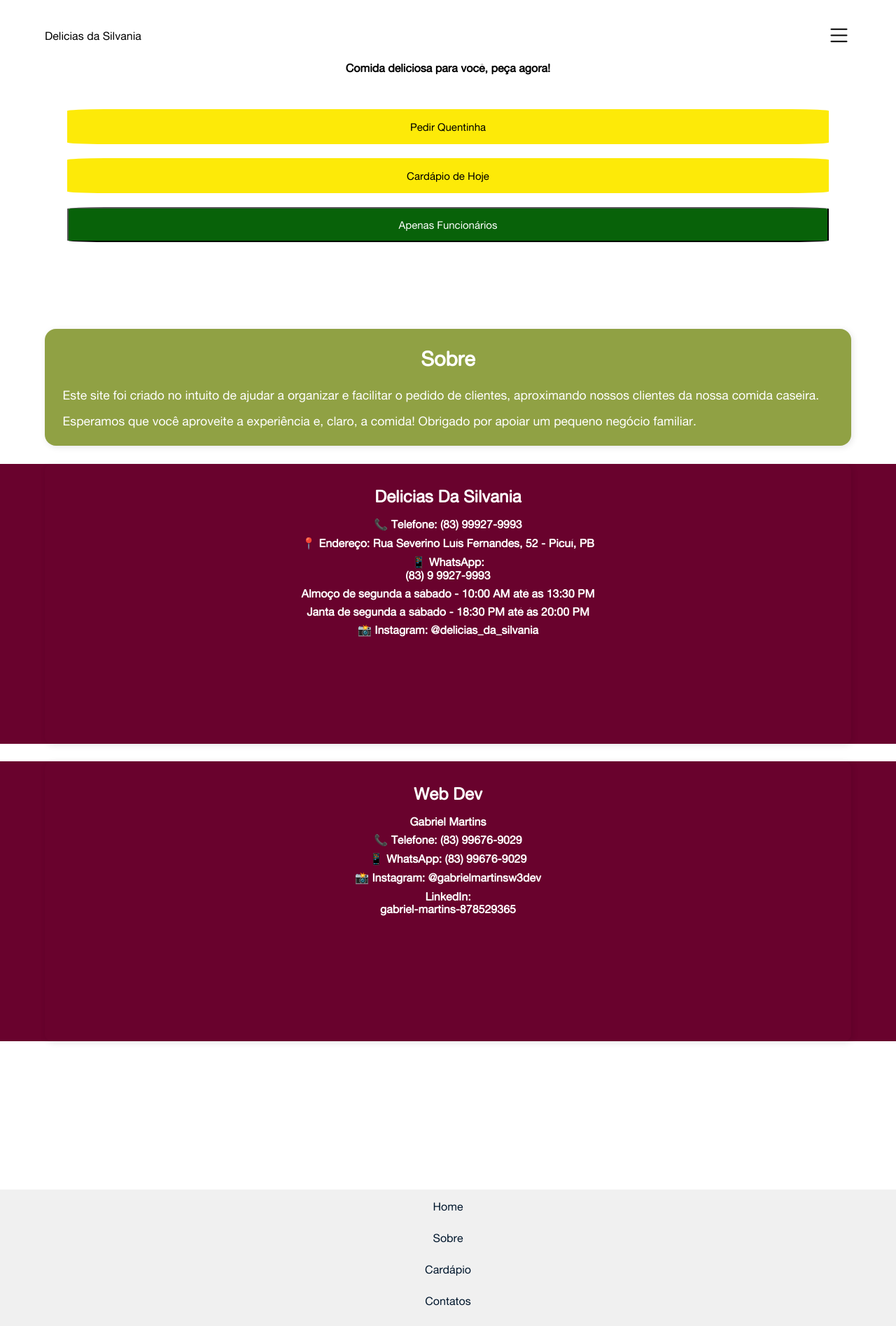
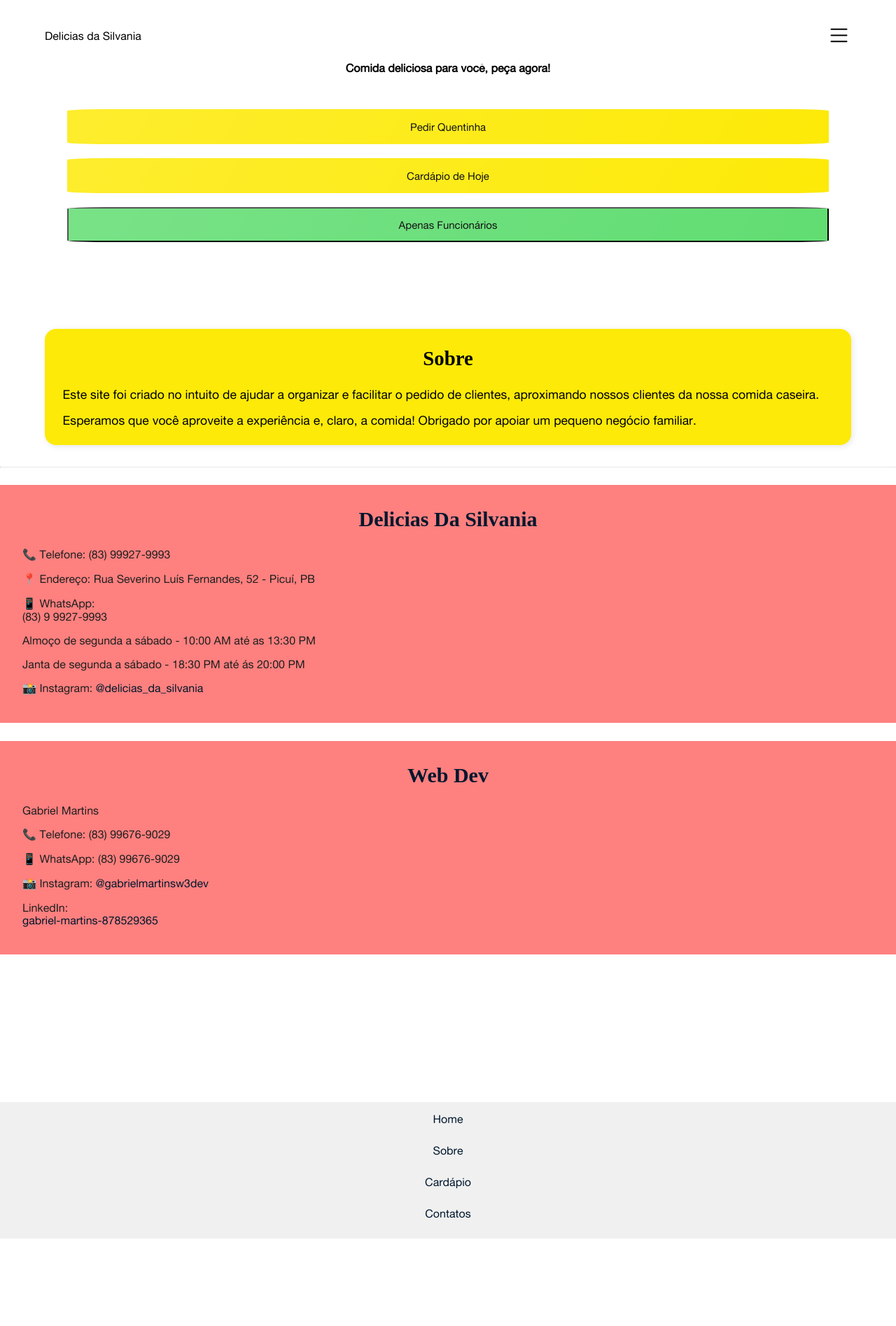
Before and after one commit to GabrielGreapy/ProjetoQuentinha, a Flask app: page / in a window 1280 px wide. Shown: the whole page at 70% size. After the commit the page ends 1770 px from the top, so only its background shows below. Run offline with Flask 3, Linux system fonts and the light colour scheme.

Commit message:
Nova fonte e ajustes

```diff
--- a/main.py
+++ b/main.py
@@ -69,8 +69,7 @@
 def lista():
     if 'funcionario_nome' in session:
         pedidos= pedidosDB.listar_Pedidos()
-        mensagem="Esta é a lista de pedidos"
-        return render_template("lista_pedidos.html", mensagem=mensagem, pedidos=pedidos)
+        return render_template("lista_pedidos.html", pedidos=pedidos)
 
 
 
--- a/static/css/style.css
+++ b/static/css/style.css
@@ -7,11 +7,60 @@
     padding: 0%;
     display: flex;
     flex-direction: column;
+    font-family: 'Telex';
+    font-weight: 400;
 }
 
 .page-wrapper {
     flex: 1;
 }
+@import url('https://fonts.googleapis.com/css?family=Poly:700|Telex:400');
+
+button {
+  transition: transform 0.3s ease, box-shadow 0.3s ease;
+  position: relative;
+  overflow: hidden;
+}
+
+button::before {
+  content: '';
+  position: absolute;
+  top: 0;
+  left: -100%;
+  width: 200%;
+  height: 100%;
+  background: linear-gradient(120deg, rgba(255, 255, 255, 0.3), rgba(255,255,255,0));
+  transition: left 0.4s ease;
+  pointer-events: none;
+}
+
+button:hover::before {
+  left: 100%;
+}
+
+button:hover {
+  transform: scale(1.05);
+  box-shadow: 0 0 12px rgba(229, 255, 0, 0.4), 0 0 24px rgba(251, 255, 0, 0.3);
+}
+
+h1, h2, h3, h4, h5 {
+  font-family: 'Poly';
+  font-weight: 700;
+}
+
+html {font-size: 16px;} /* 16px */
+
+h1 {font-size: 5.652rem; /* 90.4px */}
+
+h2 {font-size: 3.997rem; /* 64px */}
+
+h3 {font-size: 2.827rem; /* 45.28px */}
+
+h4 {font-size: 1.999rem; /* 32px */}
+
+h5 {font-size: 1.414rem; /* 22.56px */}
+
+small {font-size: 0.707rem; /* 11.36px */}
 
 
 
@@ -226,29 +275,35 @@
 
 }
 .contatos {
-    width: 90%;
-    height: 400px;
+    display: flex;
+    flex-flow: column;
+    width: 100%;
     padding: 2rem;
-    box-shadow: 2px 2px 10px rgba(0, 0, 0, 0.1);
     font-weight: bold;
     border-radius: 10px;
     text-align: center;
+
 }
 
 .contatos h2 {
+    font-size: 30px;
+    font-weight: bolder;
     margin-bottom: 1rem;
-    color: var(--light);
+    color: var(--dark);
 }
 
 .contatos p {
-    color: var(--light);
+    color: #1f1f1f;
     margin: 0.5rem 0;
     font-size: 1rem;
+    font-weight: lighter;
+    text-align: left;
 }
 
 .contatos a {
-    color: var(--light);
+    color: var(--dark);
     text-decoration: none;
+    text-align: left;
 }
 
 .contatos a:hover {
@@ -265,7 +320,9 @@
     justify-content: center;
     width: 100%;
     margin: 1.6rem 0rem 1.6rem 0rem;
+
 }
+
 
 .header {
     display: flex;
@@ -349,7 +406,6 @@
     width: 90%;
     margin-top: 12rem;
     padding: 1.6rem;
-    color: var(--light);
     background-color: #90a144;
     box-shadow: 2px 2px 10px rgba(0,0,0,0.1);
     border-radius: 1rem;
@@ -358,8 +414,8 @@
     gap: 1rem;
     font-weight: 11000;
 }
-.violeta{
-    background-color: #69022d;
+.cor-ter{
+    background-color: #61dd72;
 }
 .sobre-projeto h2 {
     font-size: 1.8rem;
@@ -369,7 +425,6 @@
 
 .sobre-projeto p {
     font-size: 1.1rem;
-    color: var(--light);
     text-align: left;
 }
 
@@ -413,13 +468,15 @@
 
 .pedido-detalhes {
     padding: 5px 0 5px;
+    text-align: left;
 }
 
 .pedido-container {
     display: flex;
     width: 90%;
     flex-flow: column;
-    align-items: center;
+    padding-left: 10px;
+    text-align: left;
     box-shadow: 2px 2px 10px var(---rgba);
 }
 
@@ -483,8 +540,7 @@
 }
 
 .login button {
-    background-color: #086209;
-    color: #fff;
+    background-color: #61dd72;
     border-radius: 5%;
     height: 50px;
     font-size: 15px;
@@ -731,11 +787,13 @@
     flex-flow: column;
 
 }
+.cor-sec{
+    background-color: #fe807f;
+}
 .cinza{
     background-color: #f7f7f7;
 }
 .pop-up{
-    display: flex;
     position: absolute;
     background-color: var(--light);
     height: 20vh;
@@ -780,6 +838,11 @@
       transform: translate(-50%, -50%);
     }
 }
+.separador{
+    height: 6px;
+    width: 100vw;
+    border-bottom: 1px dotted #cdcdcf;
+}
 
 /* fonts */
 @font-face {
--- a/templates/cliente_Perfil.html
+++ b/templates/cliente_Perfil.html
@@ -9,8 +9,8 @@
     <div class="container">
         <div class="containerCliente-Perfil">
             <div class="seccaoPerfil">
-                <h3>Olá {{ nome }}</h3>
-                <h4>Bem vindo ao Delicias da Silvania, como posso lhe ajudar hoje?</h4>
+                <h5>Olá {{ nome }}</h5>
+                <p>Bem vindo ao Delicias da Silvania, como posso lhe ajudar hoje?</p>
             </div>
             <div class="funcoes">
                 <a href="/pedindo">
@@ -33,8 +33,6 @@
                         </div>
                         <div>
                             Preço:{{pedido['preco']}} R$
-
-
                         </div>
                         <div>
                             Pagamento:{{pedido['forma_Pagamento']}}, {{pedido['status_Pedido']}}
--- a/templates/funcionario.html
+++ b/templates/funcionario.html
@@ -7,7 +7,7 @@
 {% block content %}
 
     <div class="container">
-        <h3>Bem vindo(a) {{ nome }}</h3>
+        <h5>Bem vindo(a) {{ nome }}</h5>
     </div>
     <div class="container">
         <div class="lista-link">
--- a/templates/index.html
+++ b/templates/index.html
@@ -29,7 +29,7 @@
         </div>
     </div>
     <div class="container">
-            <div class="sobre-projeto" id="sobre">
+            <div class="sobre-projeto amarelo" id="sobre">
             <h2>Sobre</h2>
             <p>
                 Este site foi criado no intuito de ajudar a organizar
@@ -43,7 +43,9 @@
             </p>
         </div>
     </div>
-    <div class="container violeta">
+    <div class="separador">
+    </div>
+    <div class="container cor-sec">
         <div class="contatos" id="contatos">
             <h2>Delicias Da Silvania</h2>
             <p>📞 Telefone: (83) 99927-9993</p>
@@ -56,7 +58,7 @@
             <p>📸 Instagram: <a href="https://www.instagram.com/delicias_da_silvania/" target="_blank">@delicias_da_silvania</a></p>
         </div>
     </div>
-        <div class="container violeta">
+        <div class="container cor-sec">
             <div class="contatos">
                 <h2>Web Dev</h2>
                 <p>Gabriel Martins</p>
--- a/templates/lista_pedidos.html
+++ b/templates/lista_pedidos.html
@@ -19,7 +19,7 @@
         </div>
     </div>
     <div class="container">
-        <h3 class="text-center">Lista de Pedidos</h3>
+        <h5 class="text-center">Lista de Pedidos</h5>
     </div>
 
 
--- a/templates/login_cliente.html
+++ b/templates/login_cliente.html
@@ -7,7 +7,7 @@
 {% block content %}
     <div class="container">
         <div class="text">
-            <h4>Por favor coloque seu e-mail e senha registrado no nosso sistema:</h4>
+            <p>Por favor coloque seu e-mail e senha registrado no nosso sistema:</p>
         </div>
     </div>
     <div class="container">
```
Also changed, not shown: templates/devedor.html (+9 -6 lines), templates/lista_Devedores.html (+7 -0 lines), templates/pedido_completo.html (+9 -1 lines), pedidosDB.sqlite.
